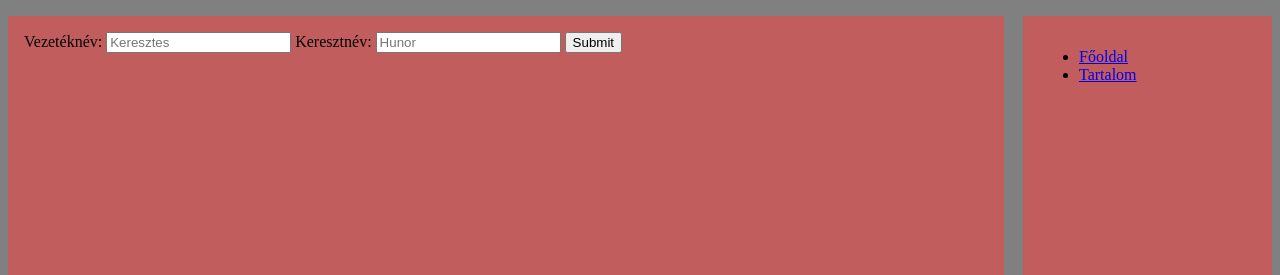
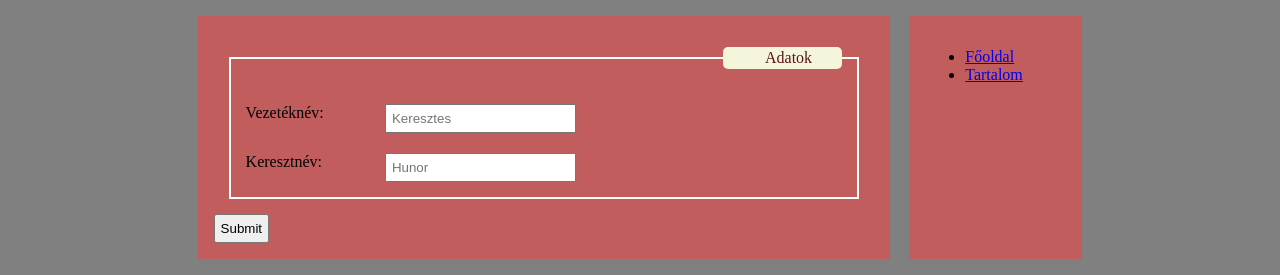
Before and after one commit to KeresztesHunor/KeresztesHunor_StarWars, a plain HTML site: page index.html in a window 1280 px wide. Shown: the part 123-398 px from the top of the page. Drawn offline with Linux system fonts and the light colour scheme.

Commit message:
oldal szépítés

```diff
--- a/index.html
+++ b/index.html
@@ -4,18 +4,22 @@
     <meta charset="UTF-8" />
     <meta http-equiv="X-UA-Compatible" content="IE=edge" />
     <meta name="viewport" content="width=device-width, initial-scale=1.0" />
-    <link rel="stylesheet" href="stilus.css">
+    <link rel="stylesheet" href="stilus.css" />
     <title>Keresztes Hunor</title>
   </head>
   <body>
     <main>
       <header><h1>Űrlapok gyakorlása</h1></header>
-      <nav><ul>
+      <nav>
+        <ul>
           <li><a href="index.html">Főoldal</a></li>
           <li><a href="#">Tartalom</a></li>
-      </ul></nav>
+        </ul>
+      </nav>
       <article>
         <form action="#" method="get">
+          <fieldset>
+            <legend>Adatok</legend>
             <label for="vNev">Vezetéknév:</label>
             <input
               type="text"
@@ -23,8 +27,16 @@
               placeholder="Keresztes"
               name="vezeteknev"
             />
+            <br />
             <label for="kNev">Keresztnév:</label>
-          <input type="text" id="kNev" placeholder="Hunor" name="keresztnev" />
+            <input
+              type="text"
+              id="kNev"
+              placeholder="Hunor"
+              name="keresztnev"
+            />
+            <br />
+          </fieldset>
           <input type="submit" velue="Küldés" />
         </form>
       </article>
--- a/stilus.css
+++ b/stilus.css
@@ -7,6 +7,8 @@ body {
 }
 
 main {
+  width: 70%;
+  margin: auto;
   display: grid;
   grid-template-areas:
     "h h"
@@ -39,14 +41,47 @@ nav {
 
 article {
   grid-area: a;
-  height: 40vh;
+}
+
+fieldset {
+  margin: 15px;
+  padding: 15px;
+  border: 2px solid white;
+}
+
+legend {
+  width: 20%;
+  text-align: right;
+  background-color: beige;
+  color: rgb(88, 23, 23);
+  border-radius: 5px;
+  padding: 2px 30px;
+}
+
+input,
+label {
+  margin-top: 20px;
+}
+
+label {
+  width: 20%;
+  float: left;
+  margin-right: 20px;
+}
+
+input {
+  padding: 5px;
+}
+
+input[type=submit] {
+  margin: auto;
 }
 
 footer {
   grid-area: f;
 }
 
-@media screen and (max-width: 1000px) {
+@media screen and (max-width: 1200px) {
   header,
   nav,
   article,
@@ -56,6 +91,11 @@ footer {
 
   main {
     grid-template-columns: 2fr 1fr;
+  }
+
+  legend {
+    width: 50%;
+    text-align: center;
   }
 }
 
```
Lines whose indentation alone changed are shown as unchanged.
